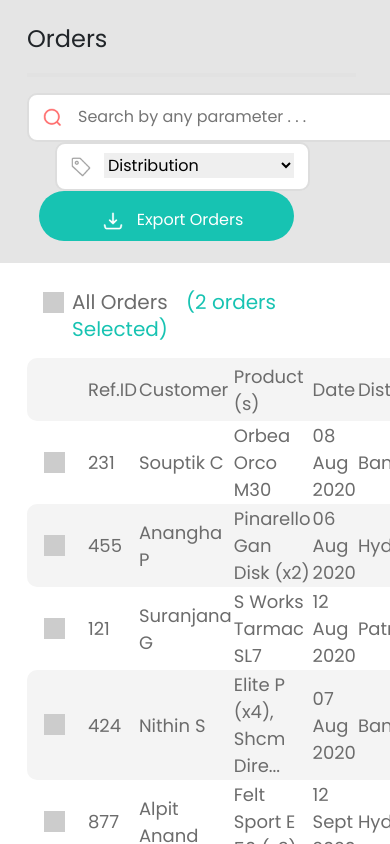
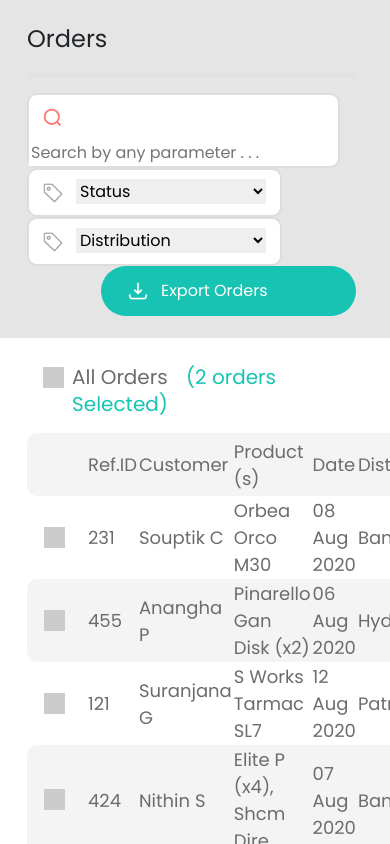
Before and after one commit to NaveenVicky770/order-management, an Angular app: page / in a window 390 px wide. Shown: the top 844 px of the page. Built offline with nearby package versions, Linux system fonts and the light colour scheme.

Commit message:
flexbox for basic responsive and some data included

```diff
--- a/src/app/order-header/order-header.component.css
+++ b/src/app/order-header/order-header.component.css
@@ -15,15 +15,19 @@
   line-height: 36px;
 }
 
+.search-filters {
+  display: flex;
+  flex-direction: row;
+  flex-wrap: wrap;
+}
+
 .search-input-div {
-  position: absolute;
   width: 375px;
-  left: 27px;
-
   background: #ffffff;
   border: 2px solid #dddddd;
   box-sizing: border-box;
   border-radius: 10px;
+  margin-right: 16px;
 }
 
 .search-input-div:focus {
@@ -53,7 +57,7 @@ input:focus {
   box-sizing: border-box;
   border-radius: 10px;
   display: inline-block;
-  margin-left: 16px;
+  margin-right: 16px;
 }
 
 .filter {
@@ -61,15 +65,15 @@ input:focus {
   border: none;
 }
 
-.export-div{
-  margin-left: auto;
-}
 
 .export-to-excel-btn {
+  margin-left: auto;
   background: #17c3b2;
   border-radius: 25px;
   width: 255px;
   color: white;
   height: 50px;
-  display: inline-block;
+  display: flex;
+  align-items: center;
+  /* display: inline-block; */
 }
--- a/src/app/order-header/order-header.component.html
+++ b/src/app/order-header/order-header.component.html
@@ -1,9 +1,8 @@
 <div class="order-header">
   <h1 class="order-header-heading">Orders</h1>
   <hr class="order-bottom-underline" />
-  <div class="container-fluid">
-    <div class="row">
-      <div class="col-md-3">
+  <div class="search-filters">
+
     <div class="search-input-div">
       <img src="assets/icons/search-icon.png" class="icon" />
       <input
@@ -12,17 +11,15 @@
         placeholder="Search by any parameter . . ."
       />
     </div>
-      </div>
 
-      <div class="col-md-6">
     <div class="status-filter-div">
       <img src="assets/icons/status-icon.png" class="icon" />
       <select class="filter" name="cars" id="cars" placeholder="Status">
         <option value="" disabled selected>Status</option>
-            <option value="volvo">Volvo</option>
-            <option value="saab">Saab</option>
-            <option value="opel">Opel</option>
-            <option value="audi">Audi</option>
+        <option value="Placed">Placed</option>
+        <option value="In Transit">In Transit</option>
+        <option value="Out for Delivery">Out for Delivery</option>
+        <option value="Delivered">Delivered</option>
       </select>
     </div>
 
@@ -30,20 +27,15 @@
       <img src="assets/icons/status-icon.png" class="icon" />
       <select class="filter" name="cars" id="cars" placeholder="Status">
         <option value="" disabled selected>Distribution</option>
-            <option value="volvo">Volvo</option>
-            <option value="saab">Saab</option>
-            <option value="opel">Opel</option>
-            <option value="audi">Audi</option>
+        <option value="Bangalore">Bangalore</option>
+        <option value="Hyderabad">Hyderabad</option>
+        <option value="Patna">Patna</option>
       </select>
     </div>
-      </div>
 
-      <div class="col-md-3 export-div">
     <div class="btn export-to-excel-btn">
       <img class="icon" src="assets/icons/download-icon.png" />
       <span>Export Orders</span>
     </div>
   </div>
 </div>
-  </div>
-</div>
```
Lines whose indentation alone changed are shown as unchanged.
